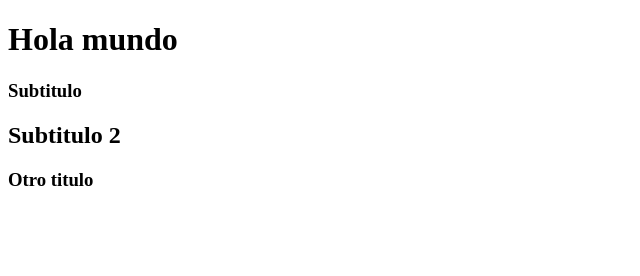
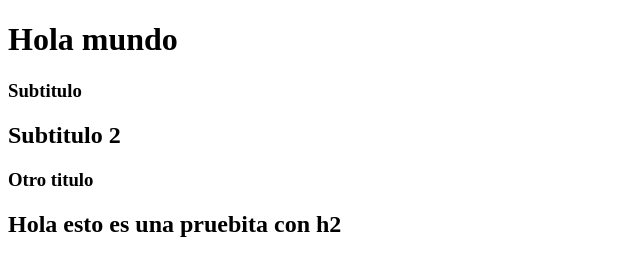
Before and after one commit to Vanina8/tfm-gestionhorario, a plain HTML site: page index.html in a window 1280 px wide. Shown: the whole page, without its empty margins (0-640 px from the left). Drawn offline with Linux system fonts and the light colour scheme.

Commit message:
Prueba commin123

```diff
--- a/index.html
+++ b/index.html
@@ -10,5 +10,6 @@
     <h3>Subtitulo</h3>
     <h2>Subtitulo 2</h2>
     <h3>Otro titulo</h3>
+    <h2>Hola esto es una pruebita con h2</h2>
   </body>
 </html>
```
